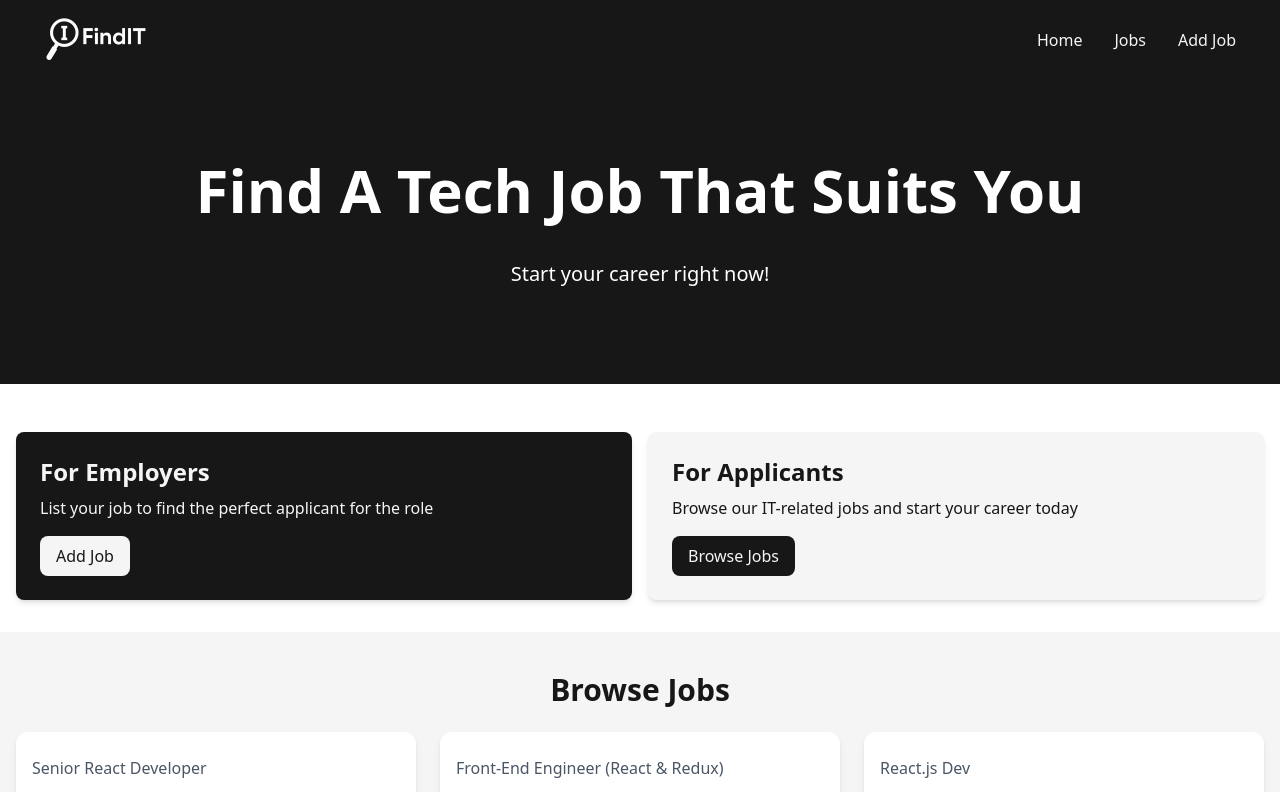
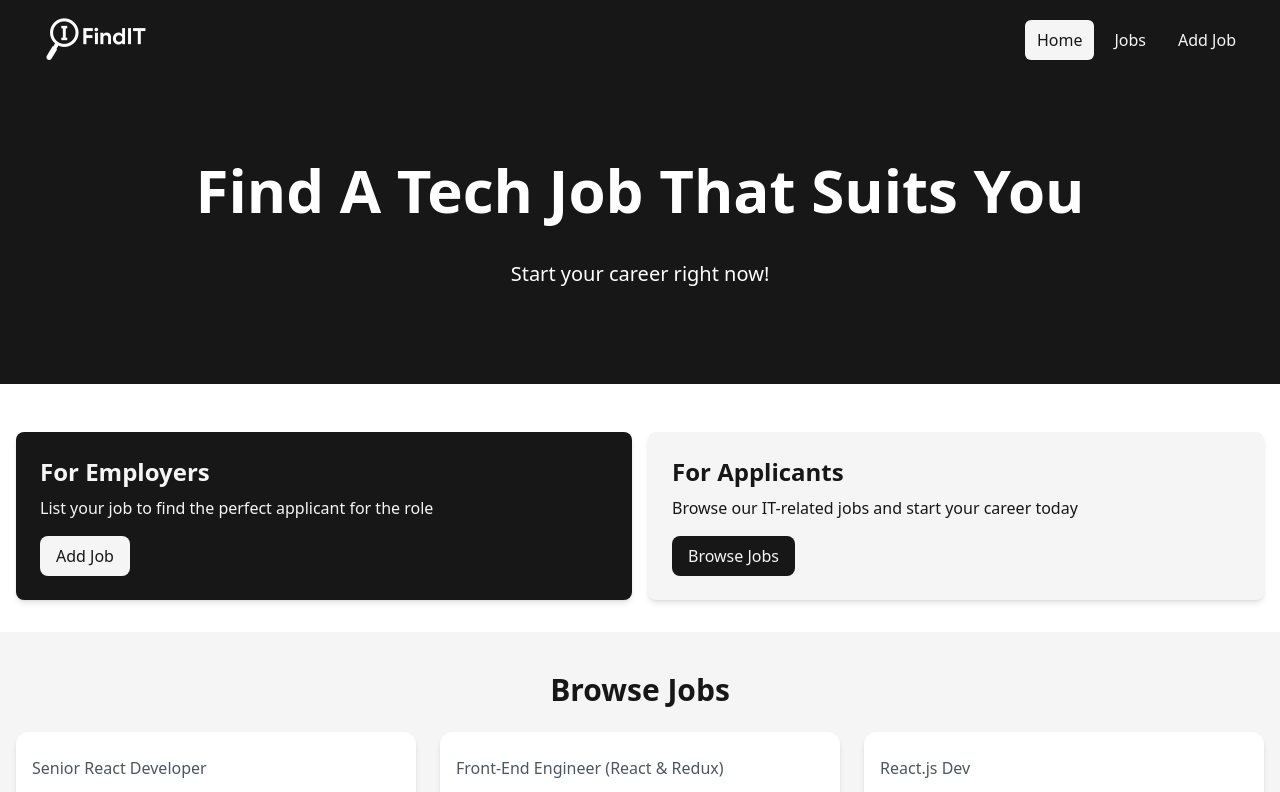
Before and after one commit to neilgarcia13/findit-crud-app, a React (Vite) app: page / in a window 1280 px wide. Shown: the top 792 px of the page. Built offline with nearby package versions, Linux system fonts and the light colour scheme.

Commit message:
Made the navbar links interactive

```diff
--- a/src/components/Navbar.jsx
+++ b/src/components/Navbar.jsx
@@ -1,12 +1,19 @@
 import React from 'react'
-import { Link } from 'react-router-dom';
+import { NavLink } from 'react-router-dom';
 import logo from '../assets/images/findit-icon.png';
 
 const Navbar = () => {
 
+  //Navbar links border active interactivity
+
+  const linkClass = ({isActive}) => isActive
+  ? 'bg-neutral-100 text-neutral-900 transition duration-500 hover:bg-neutral-100 hover:text-neutral-900 rounded-md px-3 py-2'
+  :'bg-neutral-900 text-neutral-100 transition duration-500 hover:bg-neutral-100 hover:text-neutral-900 rounded-md px-3 py-2';
+
   return (
 
     <div>
+
       <nav className="bg-neutral-900">
 
         <div className="mx-auto max-w-7xl px-2 sm:px-6 lg:px-8">
@@ -16,7 +23,7 @@ const Navbar = () => {
             <div className="flex flex-1 items-center justify-center md:items-stretch md:justify-start">
 
               {/*Logo*/}
-              <Link className="flex flex-shrink-0 items-center mr-4" to="/">
+              <NavLink className="flex flex-shrink-0 items-center mr-4" to="/">
 
                 <img
                   className="w-32"
@@ -24,29 +31,29 @@ const Navbar = () => {
                   src={ logo}
                   alt="React Jobs"
                 />
-              </Link>
+              </NavLink>
 
               <div className="md:ml-auto flex">
 
                 <div className="flex space-x-2 items-center justify-center">
 
-                  <Link
+                  <NavLink
                     to="/"
-                    className="text-neutral-100 transition duration-500 hover:bg-neutral-100 hover:text-neutral-900 rounded-md px-3 py-2"
+                    className= { linkClass }
                     >Home
-                  </Link>
+                  </NavLink>
 
-                  <Link
+                  <NavLink
                     to="/jobs"
-                    className="text-neutral-100 transition duration-500 hover:bg-neutral-100 hover:text-neutral-900 rounded-md px-3 py-2"
+                    className= { linkClass }
                     >Jobs
-                  </Link>
+                  </NavLink>
 
-                  <Link
+                  <NavLink
                     to="/add-job"
-                    className="text-neutral-100 transition duration-500 hover:bg-neutral-100 hover:text-neutral-900 rounded-md px-3 py-2"
+                    className= { linkClass }
                     >Add Job
-                  </Link>
+                  </NavLink>
 
                 </div>
 
```
